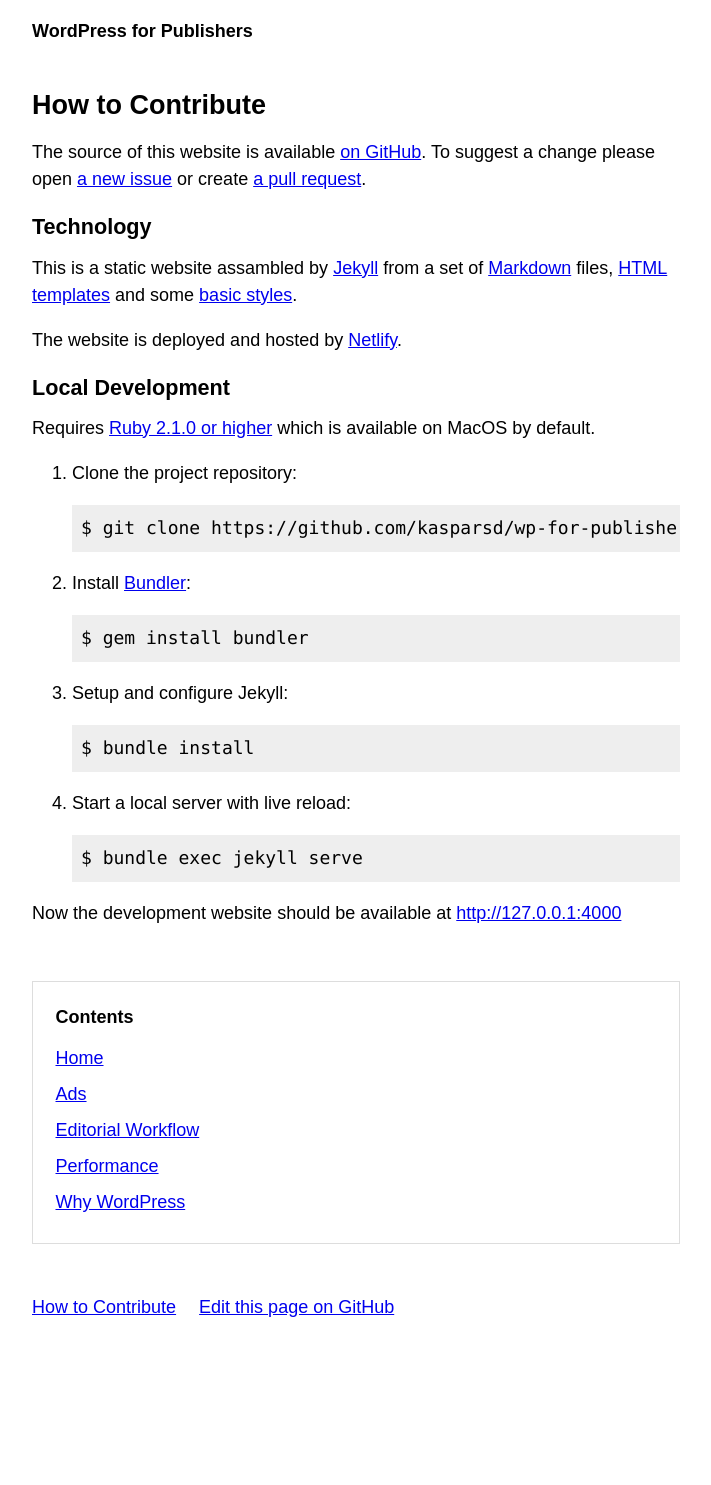
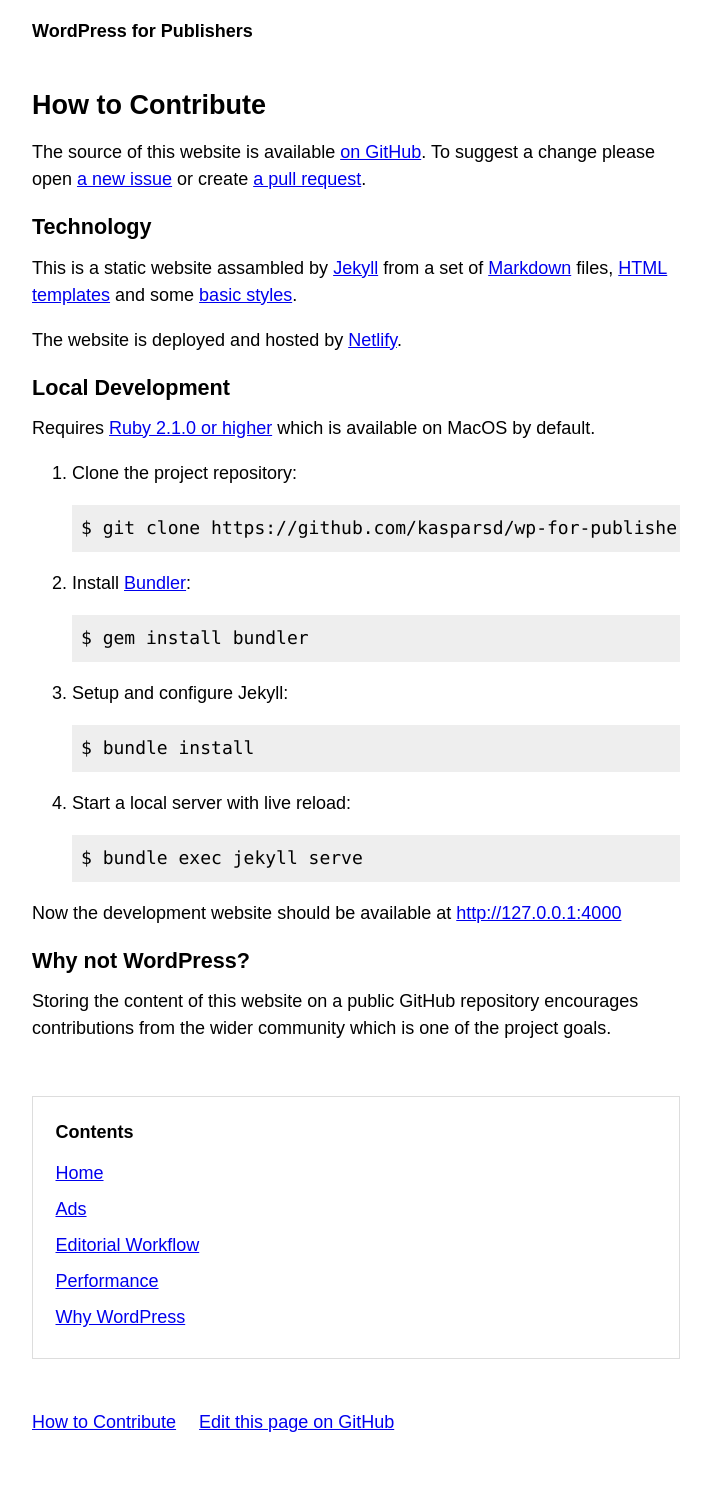
Before and after one commit to kasparsd/wp-for-publishers, a Jekyll site: the page built from docs/contribute.md, in a window 1280 px wide. Shown: the whole page, without its empty margins (284-995 px from the left). Built offline with Jekyll 4.4.1, drawn with Linux system fonts in a browser that asks for light colours; before the commit the page ends 1370 px from its top, so only the background shows below that.

Commit message:
Why not WordPress

```diff
--- a/docs/contribute.md
+++ b/docs/contribute.md
@@ -33,3 +33,8 @@ Requires [Ruby 2.1.0 or higher](https://www.ruby-lang.org/en/downloads/) which i
        $ bundle exec jekyll serve
 
 Now the development website should be available at [http://127.0.0.1:4000](http://127.0.0.1:4000)
+
+
+## Why not WordPress?
+
+Storing the content of this website on a public GitHub repository encourages contributions from the wider community which is one of the project goals.
```
